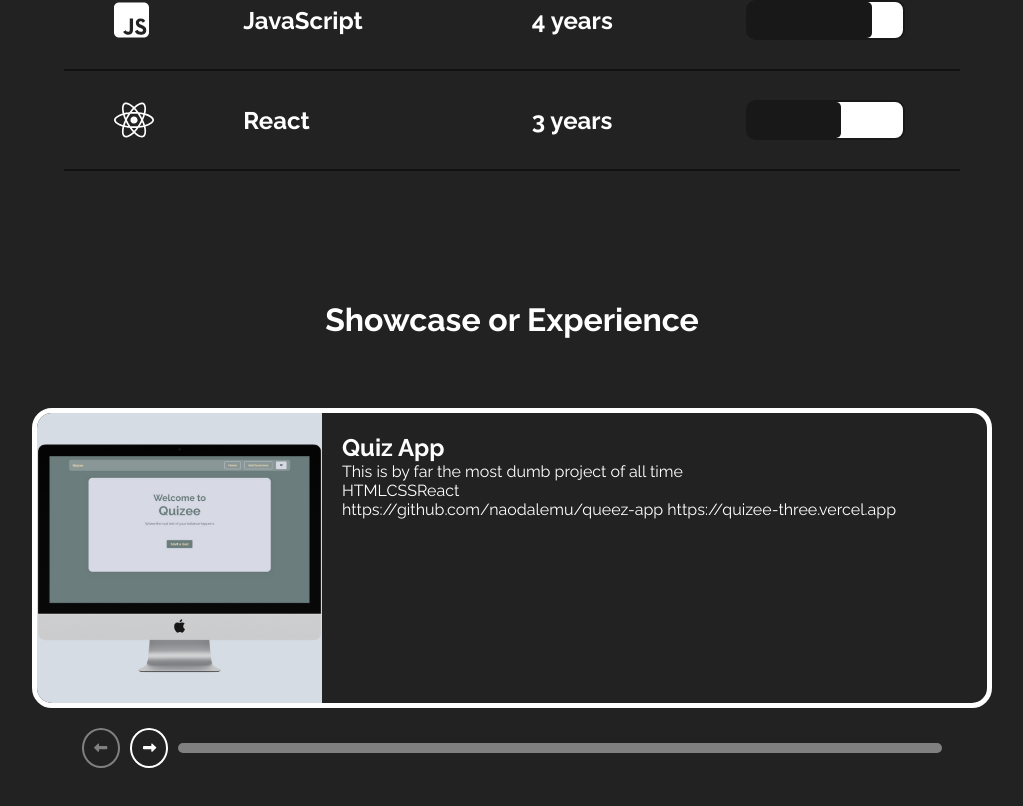
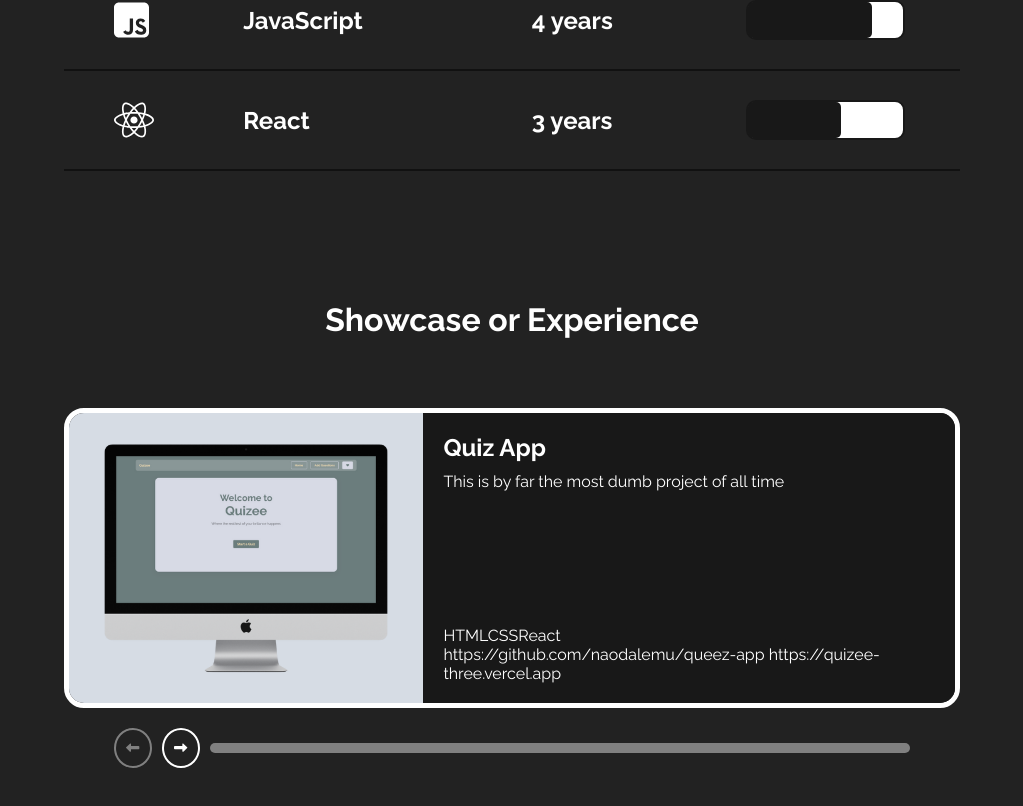
Before and after one commit to naodalemu/react-portfolio, a React (Vite) app: page / in a window 1280 px wide. Shown: the part 2044-2850 px from the top of the page, without its empty margins (128-1151 px from the left). Built offline with nearby package versions, Linux system fonts and the light colour scheme.

Commit message:
I fixed the spacing inside the text segment of the showcase section

```diff
--- a/src/components/UI/Projects.module.css
+++ b/src/components/UI/Projects.module.css
@@ -11,7 +11,7 @@
 }
 
 .imageContainer {
-    width: 30%;
+    width: 40%;
     height: 100%;
     background-position: center !important;
     background-size: cover !important;
@@ -19,7 +19,15 @@
 }
 
 .explanationContainer {
-    width: 70%;
+    width: 60%;
     height: 100%;
     padding: 20px;
+    background: var(--about-background);
+    display: flex;
+    flex-direction: column;
+    justify-content: space-between;
 }
+
+.projectName {
+    padding-bottom: 10px;
+}
--- a/src/components/sections/Showcase.module.css
+++ b/src/components/sections/Showcase.module.css
@@ -1,5 +1,5 @@
 .ShowcaseSection {
-    width: 75%;
+    width: 70%;
 }
 
 .showRoom {
```
